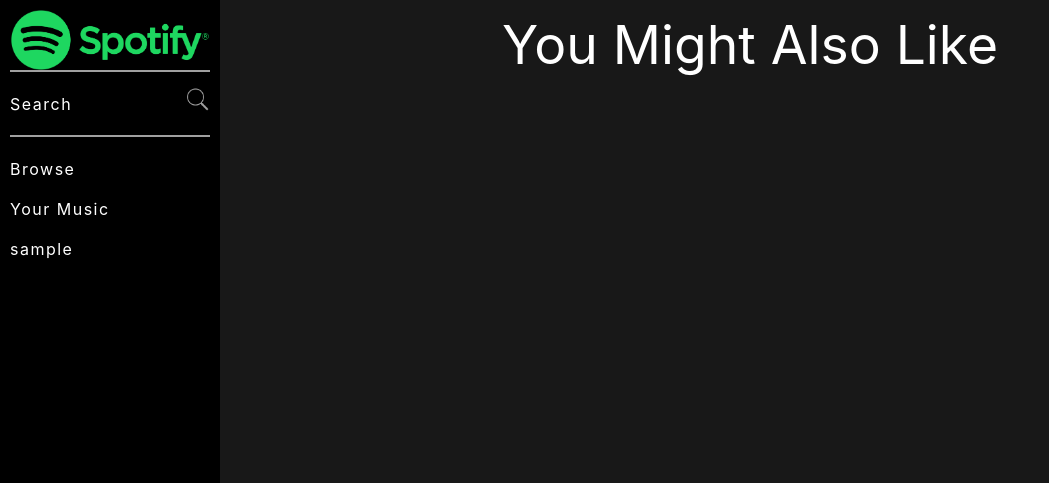
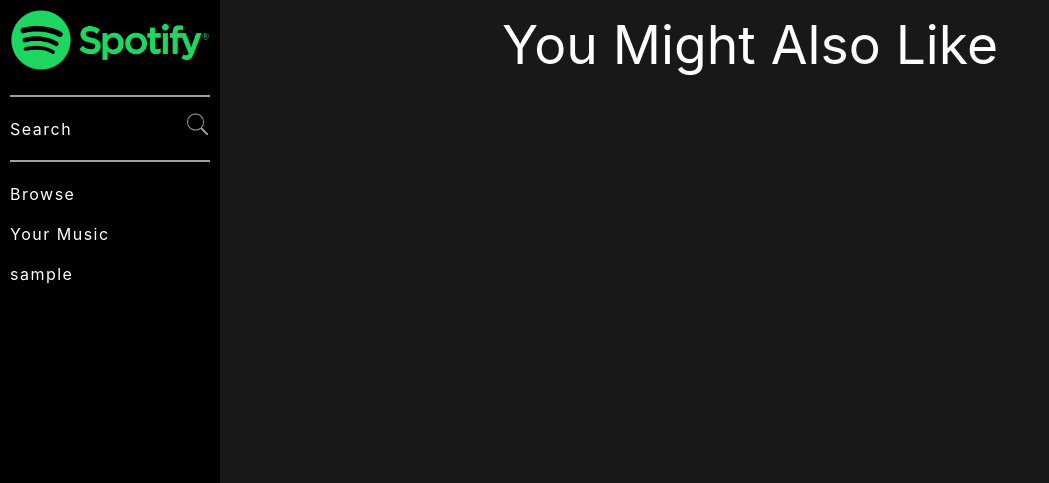
Before and after one commit to Steven-Ang/Slotify, a PHP site: page / in a window 1280 px wide. Shown: the top 483 px of the page, without its empty margins (0-1049 px from the left). Run offline with PHP 8.4, Linux system fonts and the light colour scheme; the visitor is signed in with stand-in values (Sample User, id 1); data that the repository does not hold is empty.

Commit message:
Change the element

```diff
--- a/assets/css/style.css
+++ b/assets/css/style.css
@@ -184,7 +184,7 @@
   font-size: 16px;
   border-top: 2px solid #a0a0a0;
   height: 40px;
-  margin-bottom: 25px;
+  margin: 25px 0;
 }
 
 .navItem {
--- a/inc/navbar.php
+++ b/inc/navbar.php
@@ -1,9 +1,9 @@
 <?php ?>
 <div id="navBarContainer">
   <nav class="navBar">
-    <a href="index.php" class="logo">
+    <span class="logo">
       <img src="assets/images/spotify.png" alt="">
-    </a>
+    </span>
     <div class="group">
       <div class="navItem">
         <a href="search.php" class="navItemLink">Search</a>
```
